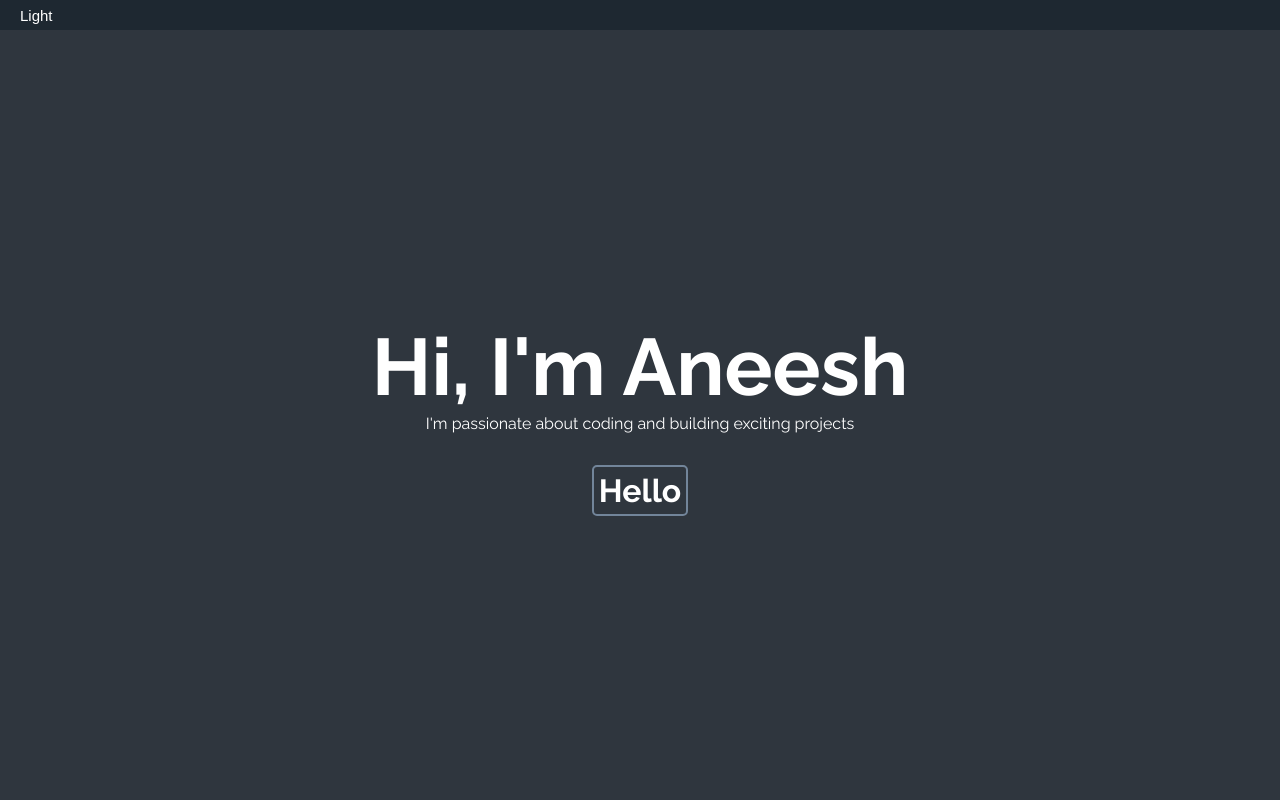
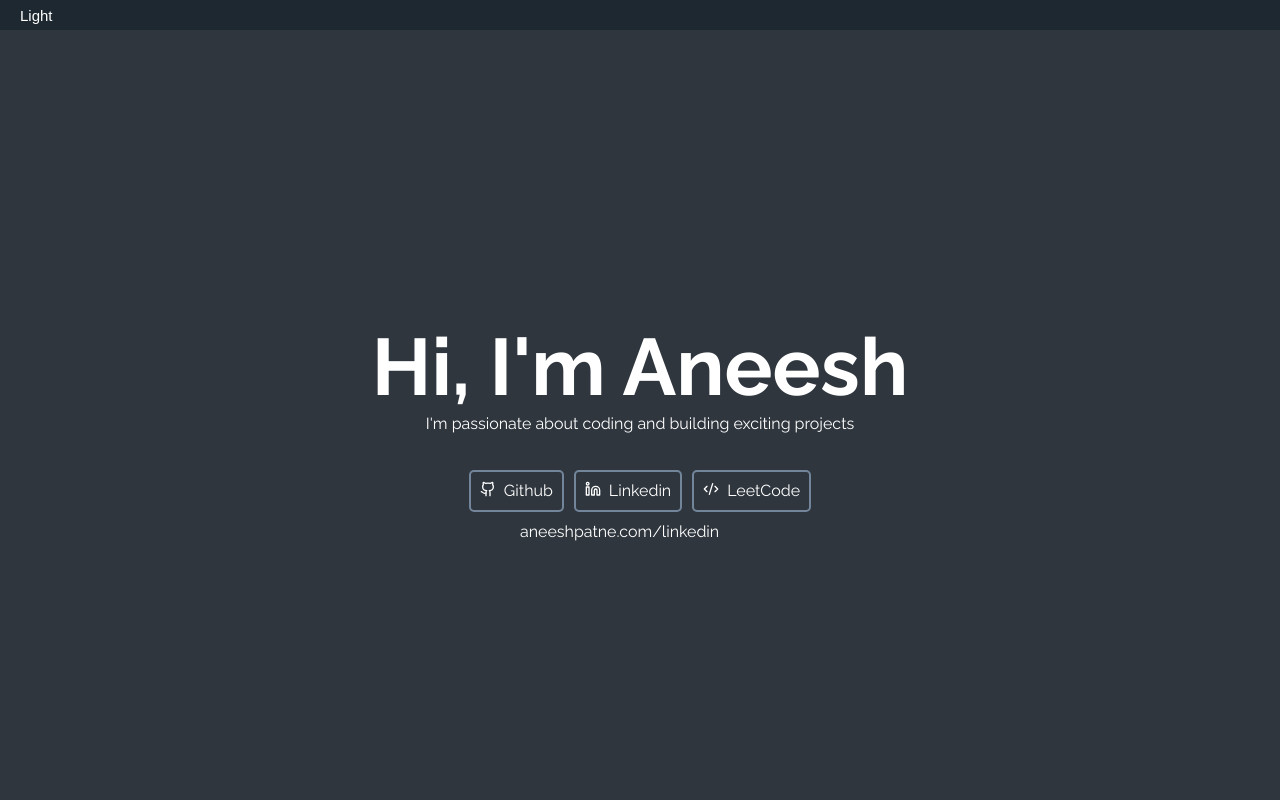
Before and after one commit to aneeshpatne/Personal-Portfolio, a Next.js app: page / in a window 1280 px wide. Shown: the top 800 px of the page. Built offline with nearby package versions, Linux system fonts and the light colour scheme; no server answers; the database is empty.

Commit message:
chore: add react-icons dependency and refactor NameNew component to use new icons

```diff
--- a/package.json
+++ b/package.json
@@ -13,7 +13,8 @@
     "mongodb": "^6.10.0",
     "next": "^15.1.3",
     "react": "^19.0.0",
-    "react-dom": "^19.0.0"
+    "react-dom": "^19.0.0",
+    "react-icons": "^5.4.0"
   },
   "devDependencies": {
     "@types/redis": "^4.0.11",
--- a/src/components/NameNew.jsx
+++ b/src/components/NameNew.jsx
@@ -1,11 +1,18 @@
 "use client";
-import { Github, Linkedin, Code2 } from "lucide-react";
+import { LuGithub, LuLinkedin, LuCodeXml } from "react-icons/lu";
 import styles from "./style/nameNew.module.css";
+import { useEffect, useState } from "react";
 export default function NameNew() {
+  const [index, setIndex] = useState(0);
+  useEffect(() => {
+    const interval = setInterval(() => {
+      setIndex((prevIndex) => (prevIndex + 1) % 3);
+    }, 3000);
+  }, []);
   const socials = [
-    { name: "Github", icon: <Github />, url: "github" },
-    { name: "Linkedin", icon: <Linkedin />, url: "linkedin" },
-    { name: "LeetCode", icon: <Code2 />, url: "leetcode" },
+    { name: "Github", icon: <LuGithub />, url: "github" },
+    { name: "Linkedin", icon: <LuLinkedin />, url: "linkedin" },
+    { name: "LeetCode", icon: <LuCodeXml />, url: "leetcode" },
   ];
   return (
     <div className={styles.name}>
@@ -16,13 +23,44 @@ export default function NameNew() {
         </p>
         <div className={styles.skillBoxContainer}>
           <div className={styles.skillBox}>
-            <Socials />
+            {socials.map((data, index) => {
+              return (
+                <Socials
+                  key={index}
+                  name={data.name}
+                  icon={data.icon}
+                  url={data.url}
+                />
+              );
+            })}
           </div>
+        </div>
+        <div className={styles.urlBox}>
+          <a
+            href={socials[index].url}
+            target="_blank"
+            rel="noopener noreferrer"
+            style={{ textDecoration: "none", color: "inherit" }}
+          >
+            {"aneeshpatne.com/" + socials[index].url}
+          </a>
         </div>
       </div>
     </div>
   );
 }
-function Socials() {
-  return <h1>Hello</h1>;
+function Socials({ name, icon, url }) {
+  return (
+    <a
+      href={url}
+      target="_blank"
+      rel="noopener noreferrer"
+      style={{ textDecoration: "none", color: "inherit" }}
+    >
+      <div className={styles.socialContainer}>
+        <div className={styles.socialIcon}>{icon}</div>
+        <p className={styles.socialText}>{name}</p>
+      </div>
+    </a>
+  );
 }
--- a/src/components/style/nameNew.module.css
+++ b/src/components/style/nameNew.module.css
@@ -16,13 +16,29 @@
   font-weight: 700;
 }
 .skillBox {
+  display: grid;
+  grid-template-columns: auto auto auto;
+  gap: 10px;
   top: 120px;
   display: grid;
-  border: 2px solid var(--dark-bg-outline);
   margin: 5px auto;
   padding: 5px;
-  border-radius: 5px;
 }
 .skillBoxContainer {
   margin-top: 5%;
 }
+.socialIcon {
+  padding: 4px;
+}
+.socialContainer {
+  display: flex;
+  padding: 5px;
+  border-radius: 5px;
+  border: 2px solid var(--dark-bg-outline);
+}
+.socialText {
+  padding: 4px;
+}
+.urlBox {
+  min-width: 240px;
+}
```
Also changed, not shown: 1 other file (tests, documents, lock files or other folders).
